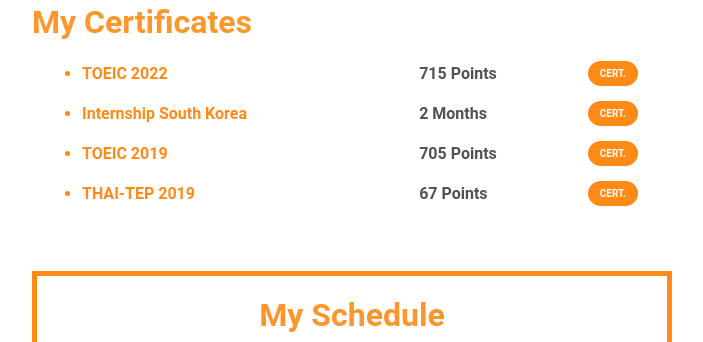
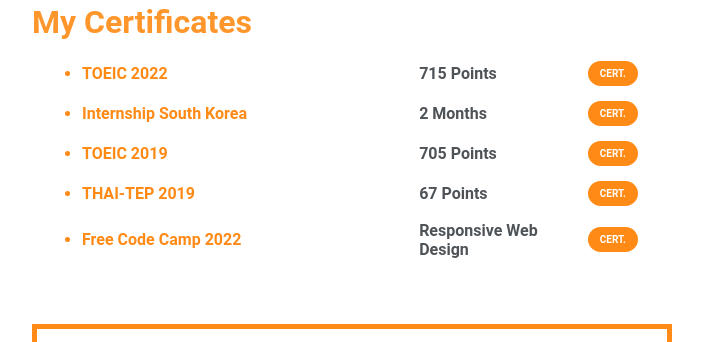
Before and after one commit to atmaerox/my-profile, a website: page public/index.html in a window 1280 px wide. Shown: the part 2371-2713 px from the top of the page, without its empty margins (288-991 px from the left). Drawn offline with Linux system fonts and the light colour scheme.

Commit message:
Add free code camp certificate

```diff
--- a/public/index.html
+++ b/public/index.html
@@ -242,6 +242,11 @@
           <p>67 Points</p>
           <a class="cert-doc" href="document/Thai-Tep.pdf" target="_blank">CERT.</a>
         </ul>
+        <ul class="cert-list">
+          <li>Free Code Camp 2022</li>
+          <p>Responsive Web Design</p>
+          <a class="cert-doc" href="document/FreeCodeCamp.png" target="_blank">CERT.</a>
+        </ul>
       </div>
     </div>
 
```
Also changed, not shown: public/document/FreeCodeCamp.png (added).
